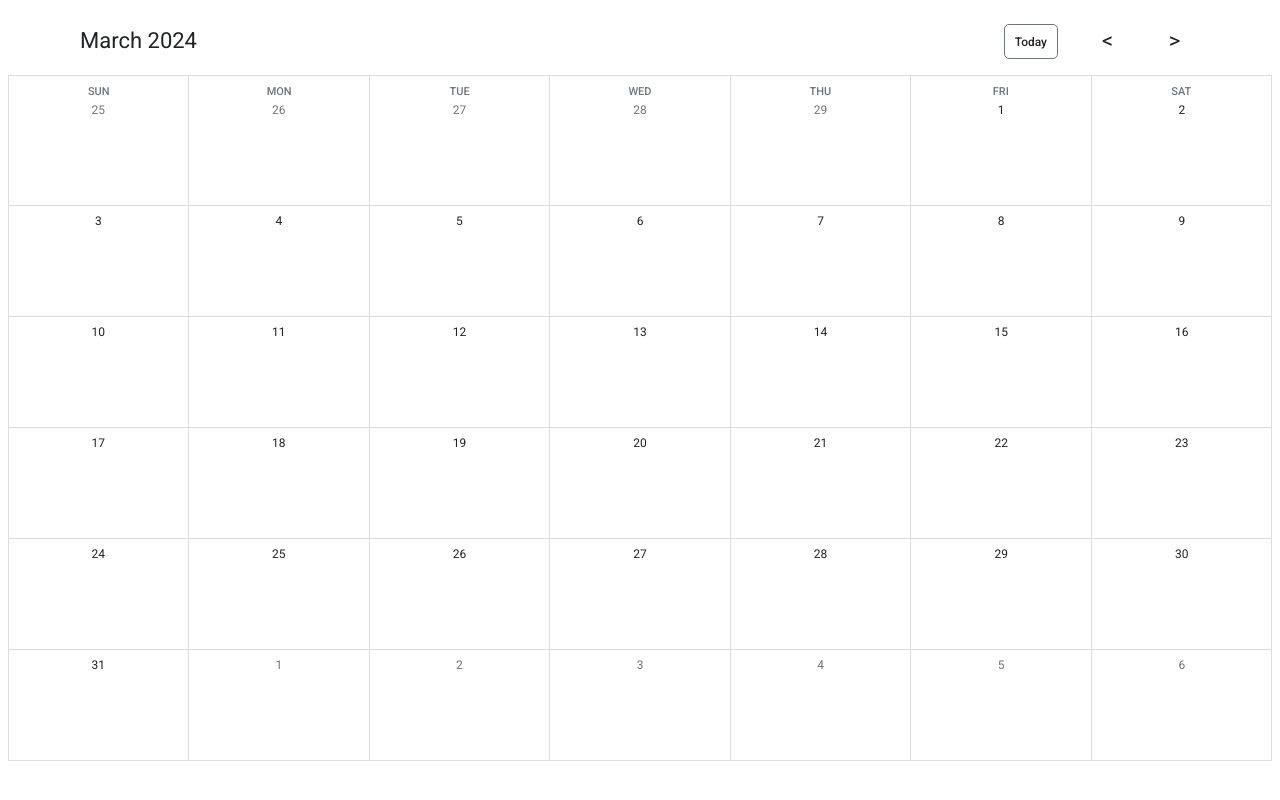
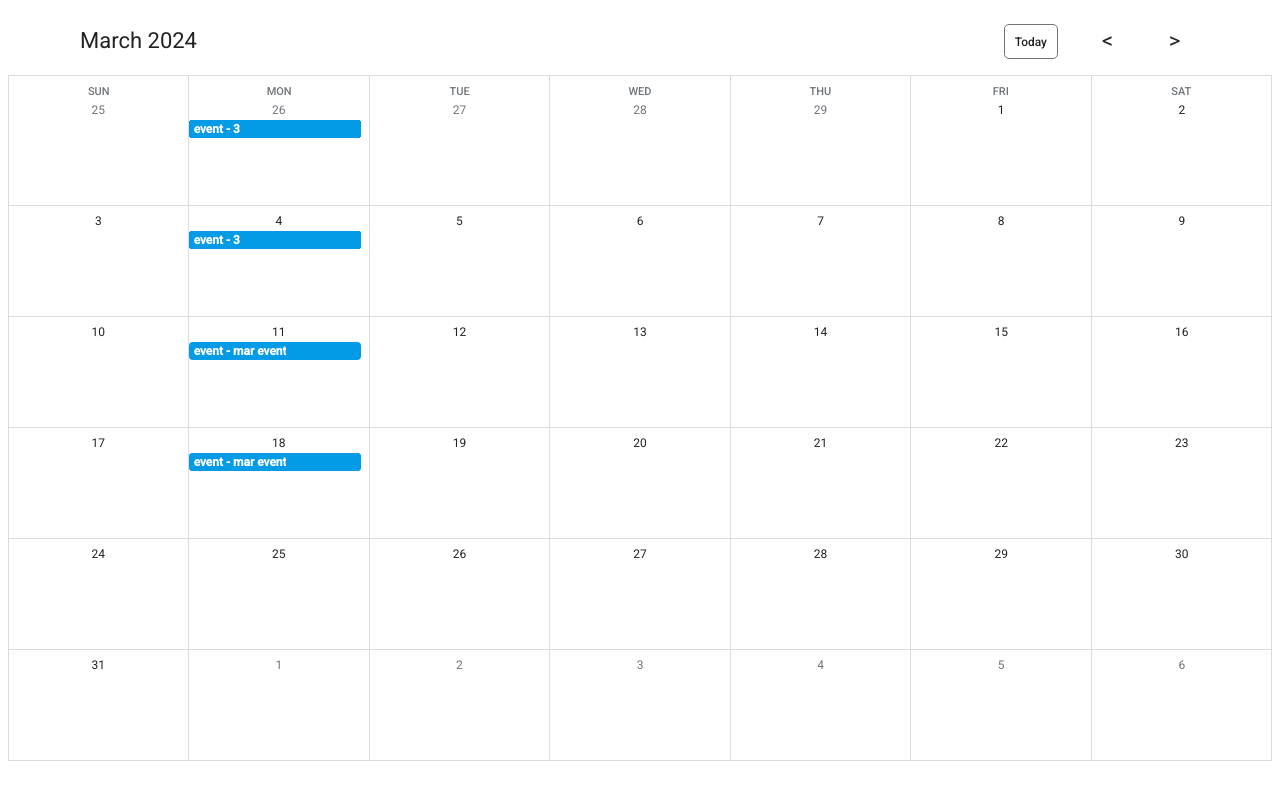
Before and after one commit to chandirasekar7828/calendar-template, an Angular app: page / in a window 1280 px wide. Built offline with nearby package versions, Linux system fonts and the light colour scheme; data requests are answered from the project's data file.

Commit message:
UPDATE: event templeate

```diff
--- a/data/db.json
+++ b/data/db.json
@@ -66,8 +66,8 @@
       {
         "id": 8,
         "batch_code": "b006",
-        "start_date": "Wed Feb 06 2024 00:00:00 GMT+0530 (India Standard Time)",
-        "end_date": "Wed Feb 10 2024 00:00:00 GMT+0530 (India Standard Time)",
+        "start_date": "Thu Feb 06 2024 00:00:00 GMT+0530 (India Standard Time)",
+        "end_date": "Sat Mar 10 2024 00:00:00 GMT+0530 (India Standard Time)",
         "description": "event - 3",
         "background_color": "#00ff00",
         "location": "Legend Inn"
@@ -75,8 +75,8 @@
       {
         "id": 9,
         "batch_code": "b006",
-        "start_date": "Wed Feb 05 2024 00:00:00 GMT+0530 (India Standard Time)",
-        "end_date": "Wed Feb 06 2024 00:00:00 GMT+0530 (India Standard Time)",
+        "start_date": "Mon Mar 05 2024 00:00:00 GMT+0530 (India Standard Time)",
+        "end_date": "Mon Mar 06 2024 00:00:00 GMT+0530 (India Standard Time)",
         "description": "event new",
         "background_color": "#00ff00",
         "location": "Legend Inn"
--- a/src/app/components/calendar-view/calendar-view.component.html
+++ b/src/app/components/calendar-view/calendar-view.component.html
@@ -36,9 +36,37 @@
             </div>
             <div class="event-row">
                 <div class="event--row" style="height: 3.75em;">
-                    <div role="gridcell" class="event-gridcell" *ngFor="let columnCount of columnDivider(); let colIndex = index">
-                        <ng-container *ngIf="getEventsByDay(monthDates[rowIndex * columnDivider().length + colIndex]).length > 0">
-                            <h2 class="event-title">{{ monthDates[rowIndex * columnDivider().length + colIndex].date }}</h2>
+
+                    <div role="gridcell" class="event-gridcell"
+                        *ngFor="let columnCount of columnDivider(); let colIndex = index">
+                        <h2 class="event-title">{{ monthDates[rowIndex * columnDivider().length + colIndex].date }}</h2>
+                        <ng-container
+                            *ngIf="getEventsByDay(monthDates[rowIndex * columnDivider().length + colIndex]).length > 0">
+                            <div class="event-list">
+                                <ng-container *ngFor="let event of getEventsByDay(monthDates[rowIndex * columnDivider().length + colIndex]);">
+                                    <div class="eve"
+                                        style="left: 14.29%; width: 14.29%; top: 0em; border-color: rgb(3, 155, 229);">
+                                        <div role="button" class="eve-btn" style="background-color: rgb(3, 155, 229);">
+                                            <span aria-hidden="true" class="eve-text">
+                                                <span class="">{{ event.description }} </span>
+                                            </span>
+                                            <span class="eve-details">
+                                                {{ event.batch_code }}, {{ event.description }}
+                                            </span>
+                                        </div>
+                                    </div>
+                                </ng-container>
+                                <!-- <div class="eve"
+                                    style="left: 14.29%; width: 14.29%; top: 1em; border-color: rgb(3, 155, 229);">
+                                    <div role="button" class="eve-btn" style="background-color: rgb(3, 155, 229);">
+                                        <span aria-hidden="true" class="eve-text">
+                                            <span class="">sjcnjncjns</span>
+                                        </span>
+                                        <span class="eve-details">All day, s, Murali tharan, No location, February 27 –
+                                            29,2024</span>
+                                    </div>
+                                </div> -->
+                            </div>
                         </ng-container>
                     </div>
                     <!-- <div role="gridcell" class="event-gridcell">
@@ -67,6 +95,7 @@
                             </div>
                         </div>
                     </div> -->
+
                 </div>
             </div>
         </div>
--- a/src/app/components/calendar-view/calendar-view.component.ts
+++ b/src/app/components/calendar-view/calendar-view.component.ts
@@ -51,23 +51,9 @@ export class CalendarViewComponent {
   // events
 
   getEventsByDay(monthDate: monthDate){
-    let day = monthDate.date;
-    let filteredEvents: event[] = [];
-    let hasEvents = false;
+    console.log(this._calendar.getEventsByDay(monthDate));
 
-    this.events.forEach((event) => {
-      let eventStartDate = new Date(event.start_date);
-      let eventEndDate = new Date(event.end_date);
-
-      if (day >= eventStartDate && day <= eventEndDate) {
-        filteredEvents.push(event);
-        hasEvents = true;
-      }
-
-    });
-
-    monthDate.hasEvent = hasEvents;
-    return filteredEvents;
+    return this._calendar.getEventsByDay(monthDate);
   }
 
   // utils funtions
--- a/src/app/services/calendar.service.ts
+++ b/src/app/services/calendar.service.ts
@@ -187,6 +187,29 @@ export class CalendarService {
     return events;
   }
 
+
+  getEventsByDay(monthDate: monthDate){
+    // console.log(monthDate);
+
+    let day = monthDate.date;
+    let filteredEvents: event[] = [];
+    let hasEvents = false;
+
+    this.events.forEach((event) => {
+      let eventStartDate = new Date(event.start_date);
+      let eventEndDate = new Date(event.end_date);
+
+      if (day >= eventStartDate && day <= eventEndDate) {
+        filteredEvents.push(event);
+        hasEvents = true;
+      }
+    });
+
+    // console.log(filteredEvents);
+    monthDate.hasEvent = hasEvents;
+    return filteredEvents;
+  }
+
   // utils functions
   createDateFromDMY(dateString: any): Date {
     let _parts = dateString.split('-');
```
